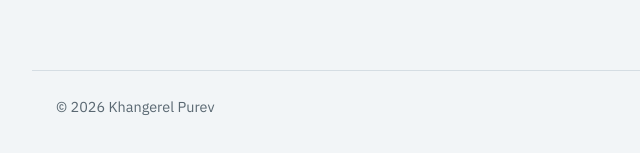
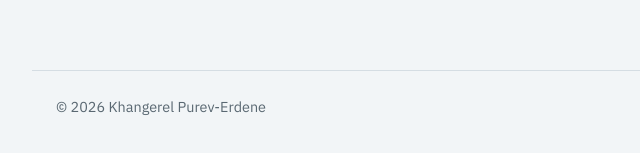
Before and after one commit to khangerelpurev/khangerelpurev.github.io, a plain HTML site: page projects.html in a window 1280 px wide. Shown: the part 511-664 px from the top of the page, 128-768 px from the left. Drawn offline with Linux system fonts and the light colour scheme.

Commit message:
Update projects.html

```diff
--- a/projects.html
+++ b/projects.html
@@ -46,6 +46,6 @@
       </article>
     </div>
   </main>
-  <footer>&copy; 2026 Khangerel Purev</footer>
+  <footer>&copy; 2026 Khangerel Purev-Erdene</footer>
 </body>
 </html>
```
